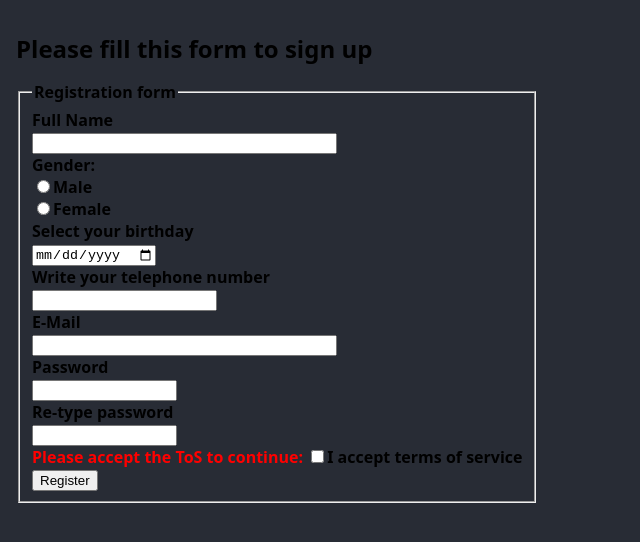
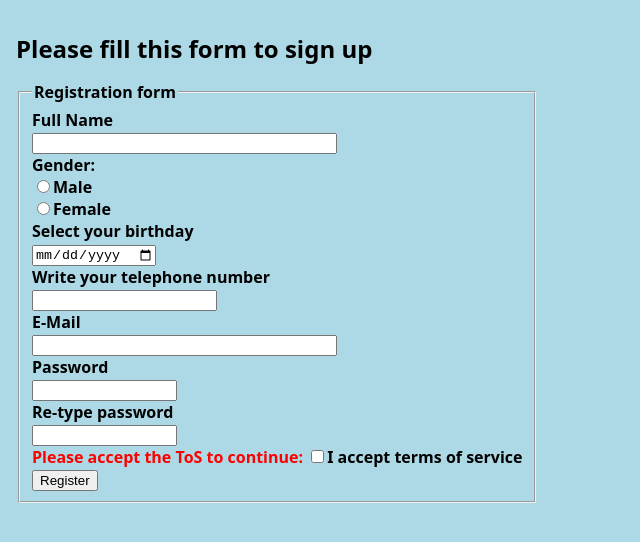
Before and after one commit to tamer456/oldtamer456.github.io, a plain HTML site: page index.html in a window 1280 px wide. Shown: the whole page, without its empty margins (0-640 px from the left). Drawn offline with Linux system fonts and the light colour scheme.

Commit message:
changed background color

```diff
--- a/styles.css
+++ b/styles.css
@@ -10,7 +10,7 @@ body {
   overflow: hidden;
   display: flex;
   box-sizing: border-box;
-  background-color: #282c35;
+  background-color: lightblue;
   font-weight: 600;
 }
 
```
